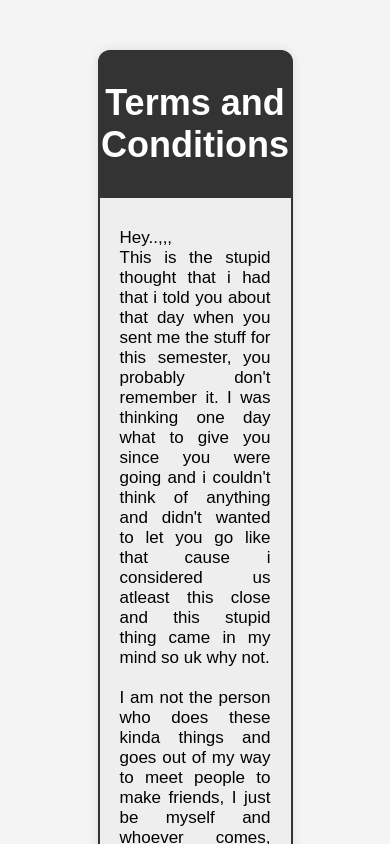
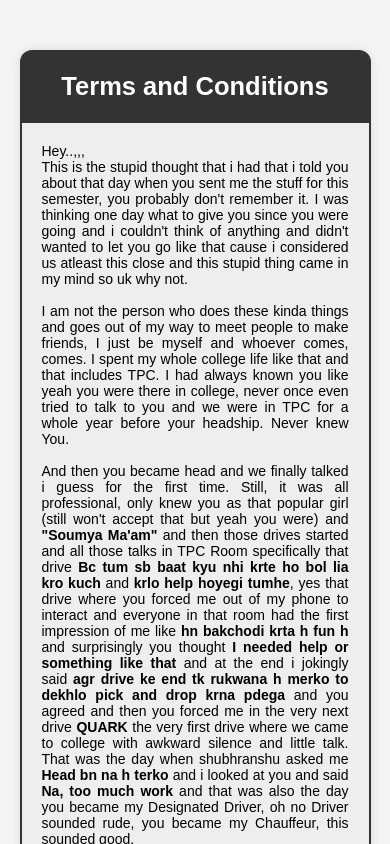
Before and after one commit to tushar211103/stupid.github.io, a plain HTML site: page terms.html in a window 390 px wide. Shown: the top 844 px of the page. Drawn offline with Linux system fonts and the light colour scheme.

Commit message:
Update terms.html

```diff
--- a/terms.html
+++ b/terms.html
@@ -5,7 +5,7 @@
     <meta charset="UTF-8">
     <meta name="viewport" content="width=device-width, initial-scale=1.0">
     <title>Just a Stupid Thought</title>
-    <style>
+        <style>
         * {
             box-sizing: border-box;
             margin: 0;
@@ -17,13 +17,12 @@
             justify-content: center;
             align-items: center;
             background-color: #f4f4f4;
-            /* Background color for the entire page */
             font-family: 'Arial', sans-serif;
         }
 
         .container {
-            margin: 50px 0px;
-            width: 50%;
+            margin: 50px 5%;
+            width: 50%; /* Adjusted container width for smaller screens */
             border: 2px solid #333;
             background-color: #fff;
             border-radius: 12px;
@@ -32,7 +31,7 @@
 
         .title {
             text-align: center;
-            padding: 30px 0px;
+            padding: 20px 0; /* Adjusted padding for smaller screens */
             background-color: #333;
             color: #fff;
             font-size: 24px;
@@ -41,7 +40,7 @@
         }
 
         .terms {
-            padding: 30px 20px;
+            padding: 20px; /* Adjusted padding for smaller screens */
             text-align: justify;
             background-color: #eee;
             font-size: 17px;
@@ -53,7 +52,7 @@
         }
 
         .agree {
-            padding: 20px;
+            padding: 20px; /* Adjusted padding for smaller screens */
             text-align: justify;
             background-color: #333;
             color: #fff;
@@ -75,6 +74,20 @@
         #nextButton:disabled {
             background-color: #ccc;
             cursor: not-allowed;
+        }
+
+        @media screen and (max-width: 600px) {
+            .title {
+                font-size: 17px; /* Adjusted font size for smaller screens */
+            }
+
+            .terms,
+            .agree {
+                font-size: 14px; /* Adjusted font size for smaller screens */
+            }
+            .container{
+                width: 90%;
+            }
         }
     </style>
 </head>
```
